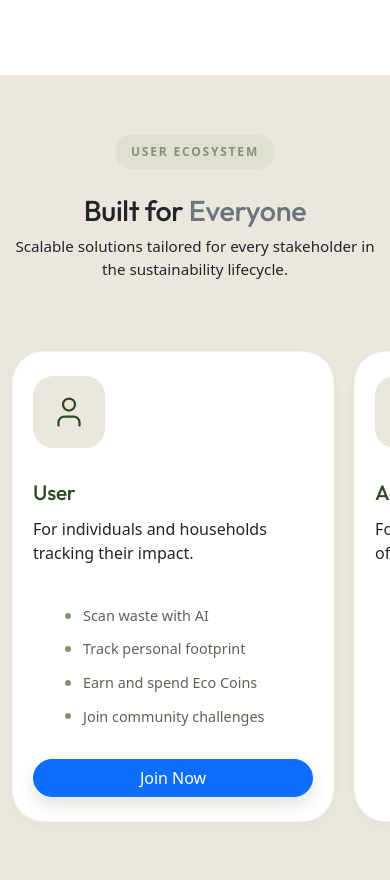
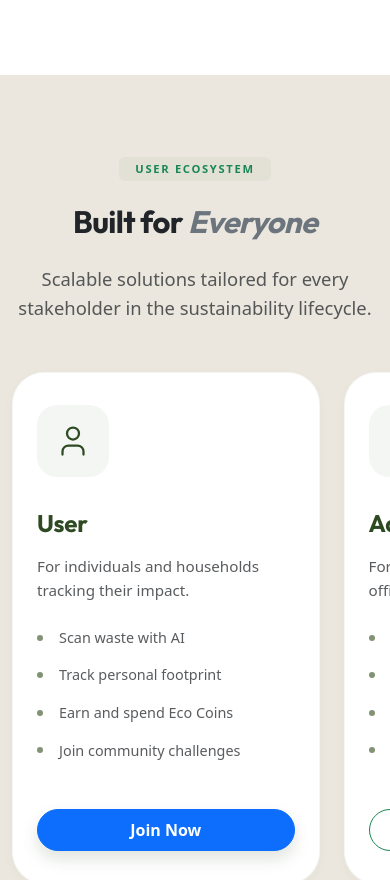
Before and after one commit to SUMAN1040/Eco-Efficient, a React (Vite) app in the folder frontend/: page / in a window 390 px wide. Shown: the part 4700-5580 px from the top of the page. Built offline with nearby package versions, Linux system fonts and the light colour scheme.

Commit message:
refactor: migrate component-specific styles from CSS file to inline styles and styled-jsx in Roles component

```diff
--- a/frontend/src/components/Roles/Roles.css
+++ /dev/null
@@ -1,181 +0,0 @@
-/* Roles Ecosystem (Professional Scale) */
-.roles-nature-section {
-  padding: 100px 0;
-  background-color: var(--surface-low);
-}
-
-.roles-nature-grid {
-  margin-top: 50px;
-}
-
-.role-card-nature {
-  background: white;
-  padding: 48px;
-  border-radius: var(--radius-lg);
-  border: 1px solid rgba(45, 74, 34, 0.05);
-  display: flex;
-  flex-direction: column;
-  transition: var(--transition-organic);
-  box-shadow: 0 4px 12px rgba(45, 74, 34, 0.03);
-}
-
-.role-card-nature:hover {
-  transform: translateY(-10px);
-  box-shadow: var(--shadow-ambient);
-}
-
-.role-icon-box-nature {
-  width: 72px;
-  height: 72px;
-  background: var(--surface-low);
-  color: var(--primary);
-  border-radius: 20px;
-  display: flex;
-  align-items: center;
-  justify-content: center;
-  margin-bottom: 32px;
-  transition: var(--transition-organic);
-}
-
-.role-card-nature:hover .role-icon-box-nature {
-  background: var(--primary);
-  color: white;
-  transform: scale(1.1);
-}
-
-.nature-title-sm {
-  font-size: 1.5rem;
-  margin-bottom: 12px;
-  color: var(--primary);
-}
-
-.role-features-nature {
-  list-style: none;
-  margin: 32px 0 40px;
-  display: flex;
-  flex-direction: column;
-  gap: 16px;
-  flex-grow: 1;
-}
-
-.role-features-nature li {
-  display: flex;
-  align-items: center;
-  gap: 12px;
-  font-size: 0.9rem;
-  color: var(--text-muted);
-}
-
-.leaf-dot {
-  width: 6px;
-  height: 6px;
-  background: var(--secondary);
-  border-radius: 50%;
-  flex-shrink: 0;
-}
-
-.btn-full {
-  width: 100%;
-  justify-content: center;
-}
-
-@media (max-width: 1024px) {
-  .roles-nature-section {
-    padding: 100px 0;
-  }
-
-  .roles-nature-grid {
-    margin-top: 100px;
-    display: flex !important;
-    flex-wrap: nowrap !important;
-    overflow-x: auto;
-    scroll-snap-type: x mandatory;
-    padding: 0 40px 24px !important;
-    margin: 0 -40px !important;
-    scroll-behavior: smooth;
-    -webkit-overflow-scrolling: touch;
-    gap: 24px !important;
-    -ms-overflow-style: none;
-    scrollbar-width: none;
-  }
-
-  .roles-nature-grid::-webkit-scrollbar {
-    display: none;
-  }
-
-  .role-card-nature {
-    padding: 40px 32px;
-    flex: 0 0 50%;
-    margin-top: 30px;
-    scroll-snap-align: start;
-    max-width: none !important;
-  }
-
-  .nature-title-sm {
-    font-size: 1.4rem;
-  }
-}
-
-@media (max-width: 768px) {
-  .roles-nature-section {
-    padding: 80px 0;
-  }
-
-  .roles-nature-grid {
-    margin-top: 100px;
-    padding: 0 24px 20px !important;
-    margin: 0 -24px !important;
-    gap: 20px !important;
-  }
-
-  .role-card-nature {
-    padding: 32px;
-    flex: 0 0 85%;
-    scroll-snap-align: center;
-  }
-
-  .nature-title-sm {
-    font-size: 1.3rem;
-  }
-}
-
-@media (max-width: 480px) {
-  .roles-nature-section {
-    padding: 60px 0;
-  }
-
-  .header-block-organic {
-    display: flex;
-    flex-direction: column;
-    align-items: center;
-    text-align: center;
-    margin-bottom: 24px; /* Added internal margin for sub-elements */
-  }
-
-  .roles-nature-grid {
-    margin-top: 80px !important; /* Significantly increased space between text and cards */
-    padding: 0 20px 20px !important;
-    margin: 0 -20px !important;
-  }
-
-
-
-  .role-card-nature {
-    flex: 0 0 88%;
-    padding: 24px 20px;
-    overflow: hidden;
-  }
-
-  .header-block-organic h2 {
-    font-size: 1.8rem;
-  }
-
-  .subtitle-nature {
-    font-size: 0.95rem;
-  }
-
-  .role-features-nature {
-    margin: 24px 0 32px;
-    gap: 12px;
-  }
-}
--- a/frontend/src/components/Roles/Roles.jsx
+++ b/frontend/src/components/Roles/Roles.jsx
@@ -1,6 +1,5 @@
 import React from 'react';
 import { Link } from 'react-router-dom';
-import './Roles.css';
 import { User, ShieldCheck, Factory } from 'lucide-react';
 
 const roles = [
@@ -45,49 +44,90 @@ const roles = [
 
 const Roles = () => {
   return (
-    <section id="roles" className="roles-nature-section">
+    <section id="roles" className="roles-nature-section position-relative" style={{ backgroundColor: 'var(--surface-low)', padding: '100px 0' }}>
       <div className="container">
-        <div className="text-center reveal header-block-organic">
-          <div className="tag-label">User Ecosystem</div>
-          <h2 className="headline-lg nature-title">Built for <span className="text-secondary text-italic">Everyone</span></h2>
-          <p className="subtitle-nature">Scalable solutions tailored for every stakeholder in the sustainability lifecycle.</p>
+        <div className="text-center reveal header-block-organic mx-auto" style={{ maxWidth: '800px', marginBottom: '50px' }}>
+          <div className="platform-tag d-inline-block px-3 py-1 mb-4 rounded text-success fw-bold text-uppercase" style={{ background: 'rgba(45, 74, 34, 0.04)', fontSize: '0.7rem', letterSpacing: '0.15em' }}>
+            User Ecosystem
+          </div>
+          <h2 className="display-5 fw-bold text-dark mb-4" style={{ letterSpacing: '-0.02em', lineHeight: 1.1 }}>
+            Built for <span className="text-secondary fst-italic">Everyone</span>
+          </h2>
+          <p className="text-muted mx-auto" style={{ fontSize: '1.15rem', lineHeight: 1.6, maxWidth: '600px' }}>
+            Scalable solutions tailored for every stakeholder in the sustainability lifecycle.
+          </p>
         </div>
 
-        <div className="grid grid-3 roles-nature-grid">
+        <div className="row g-4 roles-nature-grid">
           {roles.map((role, index) => (
+            <div className="col-12 col-md-6 col-lg-4 role-column" key={index}>
               <div
-              key={index}
-              className="role-card-nature reveal organic-lift"
+                className="role-card-nature reveal organic-lift h-100 bg-white"
                 style={{ transitionDelay: `${index * 0.15}s` }}
               >
-              <div className="role-icon-box-nature organic-bg">
+                <div className="role-icon-box-nature">
                   <role.icon className="role-icon" size={36} strokeWidth={1.5} />
                 </div>
-              <h3 className="headline-md nature-title-sm">{role.type}</h3>
-              <p className="body-sm">{role.description}</p>
+                <h3 className="fw-bold mb-3" style={{ fontSize: '1.5rem', color: 'var(--primary)' }}>{role.type}</h3>
+                <p className="text-muted mb-4" style={{ fontSize: '0.95rem', lineHeight: '1.6' }}>{role.description}</p>
 
-              <ul className="role-features-nature">
+                <ul className="role-features-nature list-unstyled p-0 m-0 mb-5 d-flex flex-column gap-3 flex-grow-1">
                   {role.features.map((feature, fIndex) => (
-                  <li key={fIndex}>
-                    <div className="leaf-dot" />
+                    <li key={fIndex} className="d-flex align-items-center gap-3 text-muted" style={{ fontSize: '0.9rem' }}>
+                      <div className="leaf-dot rounded-circle flex-shrink-0" style={{ width: '6px', height: '6px', background: 'var(--secondary)' }} />
                       <span>{feature}</span>
                     </li>
                   ))}
                 </ul>
 
                 {role.path ? (
-                <Link to={role.path} className={`btn pill ${index === 0 ? 'btn-primary' : 'btn-outline'} btn-full magnetic text-center`}>
+                  <Link to={role.path} className={`btn w-100 rounded-pill ${index === 0 ? 'btn-primary text-white' : 'btn-outline-success'} magnetic text-center py-2 fw-bold`}>
                     {role.cta}
                   </Link>
                 ) : (
-                <button className={`btn pill ${index === 0 ? 'btn-primary' : 'btn-outline'} btn-full magnetic`}>
+                  <button className={`btn w-100 rounded-pill ${index === 0 ? 'btn-primary text-white' : 'btn-outline-success'} magnetic py-2 fw-bold`}>
                     {role.cta}
                   </button>
                 )}
               </div>
+            </div>
           ))}
         </div>
       </div>
+
+      <style>{`
+        /* Desktop Card Hover Effects */
+        .role-card-nature {
+          padding: 48px; border-radius: var(--radius-lg); border: 1px solid rgba(45, 74, 34, 0.05);
+          display: flex; flex-direction: column; transition: all 0.4s cubic-bezier(0.23, 1, 0.32, 1);
+          box-shadow: 0 4px 12px rgba(45, 74, 34, 0.03);
+        }
+        .role-card-nature:hover { transform: translateY(-10px); box-shadow: 0 20px 48px rgba(45, 74, 34, 0.12); }
+
+        .role-icon-box-nature {
+          width: 72px; height: 72px; background: rgba(45, 74, 34, 0.05); color: var(--primary);
+          border-radius: 20px; display: flex; align-items: center; justify-content: center;
+          margin-bottom: 32px; transition: all 0.4s ease;
+        }
+        .role-card-nature:hover .role-icon-box-nature { background: var(--primary); color: white; transform: scale(1.1); }
+
+        /* Mobile Horizontal Scroll */
+        @media (max-width: 1024px) {
+          .roles-nature-section { padding: 80px 0 !important; }
+          .roles-nature-grid {
+            flex-wrap: nowrap !important; overflow-x: auto; scroll-snap-type: x mandatory;
+            padding-bottom: 24px; scroll-behavior: smooth; -webkit-overflow-scrolling: touch;
+            scrollbar-width: none;
+          }
+          .roles-nature-grid::-webkit-scrollbar { display: none; }
+          .role-column { flex: 0 0 55%; scroll-snap-align: center; }
+          .role-card-nature { padding: 40px 32px; }
+        }
+        @media (max-width: 768px) {
+          .role-column { flex: 0 0 85%; }
+          .role-card-nature { padding: 32px 24px; }
+        }
+      `}</style>
     </section>
   );
 };
```
Lines whose indentation alone changed are shown as unchanged.
